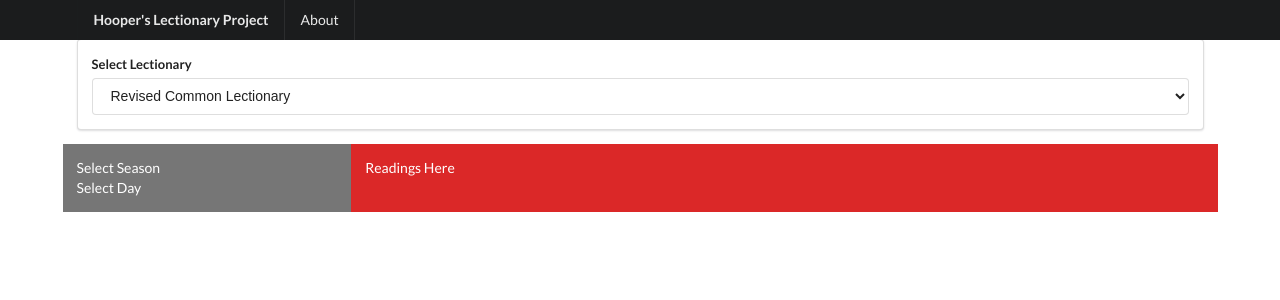
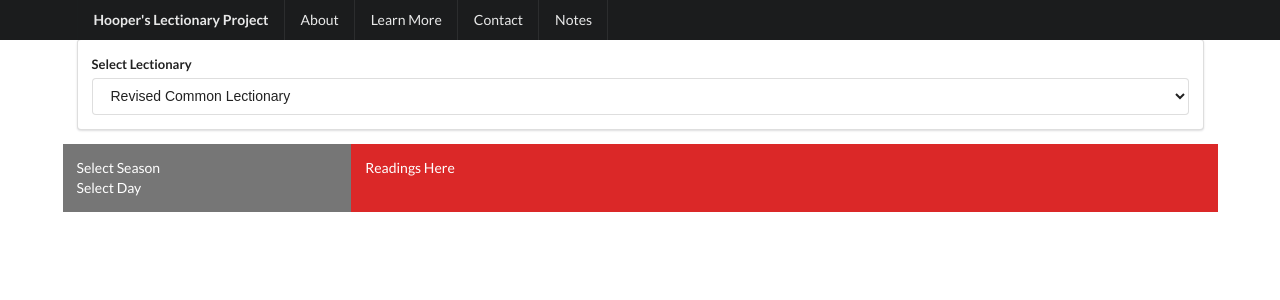
Before and after one commit to bthooper/lectionary_frontend, a React (Create React App) app: page / in a window 1280 px wide. Shown: the top 300 px of the page. Built offline with nearby package versions, Linux system fonts and the light colour scheme.

Commit message:
added a placeholder footer component

```diff
--- a/src/components/App.js
+++ b/src/components/App.js
@@ -4,6 +4,7 @@ import SelectLectionary from "./SelectLectionary";
 import SelectSeason from "./SelectSeason";
 import SelectDay from "./SelectDay";
 import ShowReadings from "./ShowReadings";
+import Footer from "./Footer";
 
 class App extends React.Component {
   render() {
@@ -22,6 +23,7 @@ class App extends React.Component {
             <ShowReadings />
           </div>
         </div>
+        <Footer />
       </div>
     );
   }
--- /dev/null
+++ b/src/components/Footer.js
@@ -0,0 +1,5 @@
+function Footer() {
+  return <footer></footer>;
+}
+
+export default Footer;
--- a/src/components/NavBar.js
+++ b/src/components/NavBar.js
@@ -8,6 +8,15 @@ function NavBar() {
         <a href="#" className="item">
           About
         </a>
+        <a href="#" className="item">
+          Learn More
+        </a>
+        <a href="#" className="item">
+          Contact
+        </a>
+        <a href="#" className="item">
+          Notes
+        </a>
       </div>
     </div>
   );
```
Also changed, not shown: 1 other file (tests, documents, lock files or other folders).
